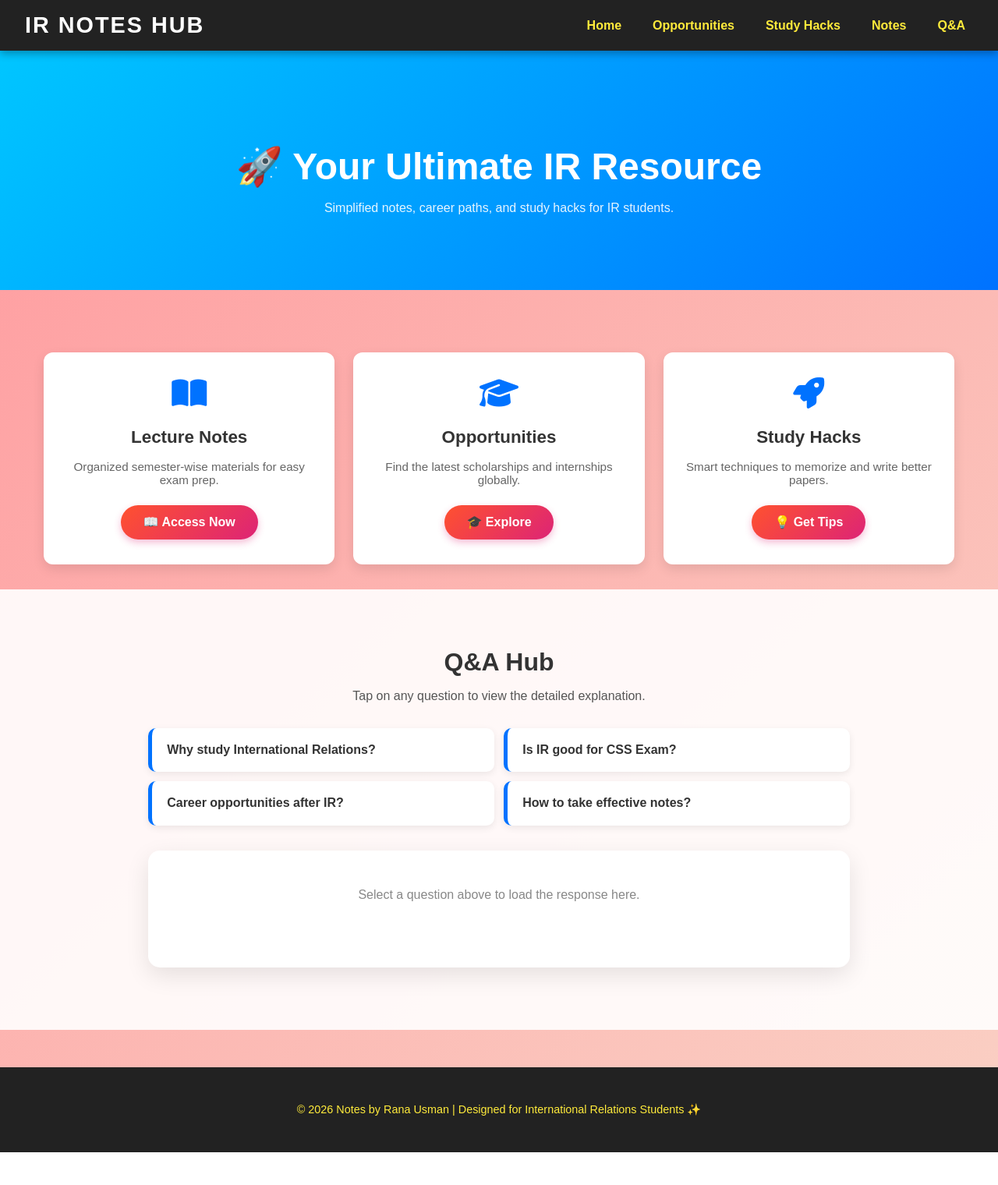
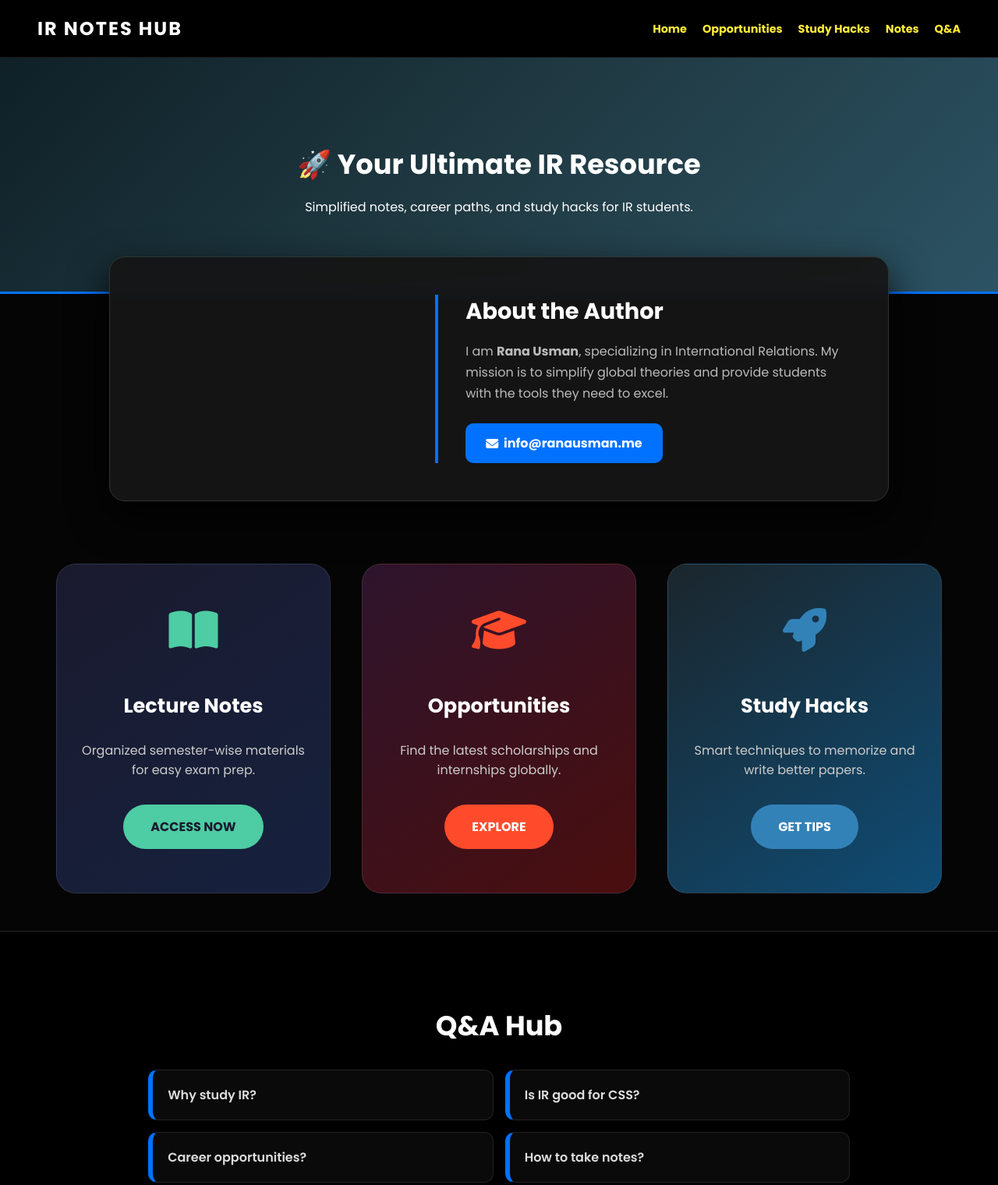
Before and after one commit to rana-ox/rana-usman, a plain HTML site: page index.html in a window 1280 px wide. Shown: the top 1520 px of the page at 78% size. Before the commit the page ends 1478 px from the top, so only its background shows below. Drawn offline with Linux system fonts and the light colour scheme.

Commit message:
Update index.html

```diff
--- a/index.html
+++ b/index.html
@@ -5,7 +5,7 @@
   <title>IR Notes Hub</title>
   <meta name="viewport" content="width=device-width, initial-scale=1.0" />
 
-   <link rel="icon" href="/assets/img/icon.ico" type="image/x-icon">
+  <link rel="icon" href="/assets/img/icon.ico" type="image/x-icon">
   <link rel="shortcut icon" href="/assests/img/icon.ico" type="image/x-icon">
 
   <meta name="description" content="Get the best study hacks, time management tips, and exclusive student benefits like the GitHub Student Developer Pack for Federal Urdu University students.">
@@ -32,65 +32,114 @@
   }
   </script>
 
-  <script async src="https://pagead2.googlesyndication.com/pagead/js/adsbygoogle.js?client=ca-pub-1914900211366391" crossorigin="anonymous"></script>
+  <script src="https://platform.linkedin.com/badges/js/profile.js" async defer type="text/javascript"></script>
+  <link rel="stylesheet" href="https://cdnjs.cloudflare.com/ajax/libs/font-awesome/6.5.0/css/all.min.css">
+  <link href="https://fonts.googleapis.com/css2?family=Poppins:wght@300;400;600;700&display=swap" rel="stylesheet">
 
-  <link rel="stylesheet" href="https://cdnjs.cloudflare.com/ajax/libs/font-awesome/6.5.0/css/all.min.css">
   <style>
-    /* Global Resets */
     * { box-sizing: border-box; }
-    body { font-family: 'Poppins', sans-serif; margin: 0; padding: 0; background: linear-gradient(135deg, #ff9a9e, #fad0c4); color: #333; min-height: 100vh; display: flex; flex-direction: column; scroll-behavior: smooth; overflow-x: hidden; }
+    body { font-family: 'Poppins', sans-serif; margin: 0; padding: 0; background: #050505; color: #e0e0e0; min-height: 100vh; scroll-behavior: smooth; overflow-x: hidden; }
 
-    /* Responsive Navigation */
-    nav { background: #222; color: #fff; display: flex; flex-direction: column; align-items: center; padding: 1rem; box-shadow: 0 4px 10px rgba(0,0,0,.3); position: sticky; top: 0; z-index: 1000; }
-    nav h1 { margin: 0 0 10px 0; font-size: 1.4rem; letter-spacing: 2px; text-transform: uppercase; text-align: center; }
-    nav ul { list-style: none; display: flex; flex-wrap: wrap; justify-content: center; margin: 0; padding: 0; gap: 8px; }
-    nav ul li a { color: #ffeb3b; text-decoration: none; font-weight: 700; transition: color .3s; font-size: 0.85rem; padding: 5px 10px; border-radius: 4px; }
-    nav ul li a:hover { background: rgba(255,255,255,0.1); color: #00e5ff; }
+    /* Navigation */
+    nav { background: #000; color: #fff; display: flex; flex-direction: column; align-items: center; padding: 1.5rem; border-bottom: 1px solid #1a1a1a; }
+    nav h1 { font-size: 1.5rem; letter-spacing: 2px; text-transform: uppercase; margin: 0; }
+    nav ul { list-style: none; display: flex; flex-wrap: wrap; justify-content: center; margin: 15px 0 0; padding: 0; gap: 20px; }
+    nav ul li a { color: #ffeb3b; text-decoration: none; font-weight: 700; font-size: 0.9rem; transition: 0.3s; }
+    nav ul li a:hover { color: #00e5ff; text-shadow: 0 0 10px #00e5ff; }
 
     @media (min-width: 768px) {
-      nav { flex-direction: row; justify-content: space-between; padding: 1rem 2rem; }
-      nav h1 { margin: 0; font-size: 1.8rem; }
-      nav ul { gap: 20px; }
-      nav ul li a { font-size: 1rem; }
+      nav { flex-direction: row; justify-content: space-between; padding: 1.2rem 3rem; }
+      nav ul { margin: 0; }
     }
 
     /* Hero Section */
-    .hero { background: linear-gradient(135deg, #00c6ff, #0072ff); color: #fff; text-align: center; padding: 3rem 1.5rem; }
-    .hero h2 { font-size: 1.8rem; margin-bottom: 1rem; line-height: 1.2; }
-    .hero p { font-size: 1rem; opacity: 0.9; }
+    .hero { background: linear-gradient(135deg, #0f2027 0%, #203a43 50%, #2c5364 100%); color: #fff; text-align: center; padding: 5rem 1.5rem; border-bottom: 3px solid #0072ff; }
+    .hero h2 { font-size: 2.2rem; margin-bottom: 10px; }
+
+    /* About Container */
+    .about-container {
+      max-width: 1000px; margin: -3rem auto 2rem; padding: 2rem;
+      background: rgba(22, 22, 22, 0.95); border-radius: 20px;
+      display: flex; flex-direction: column; align-items: center; gap: 25px;
+      box-shadow: 0 20px 50px rgba(0,0,0,0.9); border: 1px solid #333;
+      backdrop-filter: blur(10px);
+    }
+    .about-left { width: 100%; display: flex; justify-content: center; }
+    .about-right { width: 100%; text-align: center; }
+    .about-right h3 { color: #fff; font-size: 1.8rem; margin: 0 0 15px 0; }
+    .about-right p { color: #bbb; line-height: 1.7; margin-bottom: 25px; }
+
+    .email-box {
+      display: inline-flex; align-items: center; background: #0072ff; color: #fff;
+      padding: 12px 25px; border-radius: 10px; text-decoration: none; font-weight: 700;
+      transition: 0.4s; border: 1px solid transparent;
+    }
+    .email-box:hover { background: #0056b3; box-shadow: 0 0 25px #0072ff; transform: translateY(-3px); border-color: #00e5ff; }
 
     @media (min-width: 768px) {
-      .hero { padding: 5rem 2rem; }
-      .hero h2 { font-size: 3rem; }
+      .about-container { flex-direction: row; text-align: left; padding: 3rem; gap: 40px; }
+      .about-left { flex: 1; }
+      .about-right { flex: 1.5; border-left: 4px solid #0072ff; padding-left: 35px; text-align: left; }
     }
 
-    /* Ad Space Styling */
-    .ad-container { width: 100%; text-align: center; margin: 1.5rem 0; padding: 0 1rem; overflow: hidden; }
+    /* Cards Layout */
+    .cards { display: grid; grid-template-columns: 1fr; padding: 2rem 1.5rem; gap: 2rem; max-width: 1200px; margin: 0 auto; perspective: 1000px; }
+    @media (min-width: 768px) { .cards { grid-template-columns: repeat(3, 1fr); gap: 2.5rem; padding: 3rem 2rem; } }
 
-    /* Cards Grid */
-    .cards { display: grid; grid-template-columns: repeat(auto-fit, minmax(280px, 1fr)); padding: 2rem 1rem; gap: 1.5rem; max-width: 1200px; margin: 0 auto; width: 100%; }
-    .card { background: #fff; padding: 2rem 1.5rem; border-radius: 12px; box-shadow: 0 6px 15px rgba(0,0,0,0.1); text-align: center; transition: transform 0.3s; }
-    .card i { font-size: 2.5rem; color: #0072ff; margin-bottom: 1rem; }
-    .card h3 { margin: 0.5rem 0; font-size: 1.4rem; }
-    .card p { font-size: 0.95rem; color: #666; margin-bottom: 1.5rem; }
+    /* Card Styling with Tilt Support for Both Mobile & Desktop */
+    .card {
+      padding: 3.5rem 2rem; border-radius: 25px; text-align: center;
+      transition: transform 0.5s cubic-bezier(0.2, 0.8, 0.2, 1), box-shadow 0.5s ease;
+      border: 1px solid rgba(255,255,255,0.1); transform-style: preserve-3d;
+      position: relative; overflow: hidden;
+    }
 
-    .button { display: inline-block; background: linear-gradient(135deg, #ff512f, #dd2476); color: #fff; padding: 0.8rem 1.8rem; border-radius: 30px; text-decoration: none; font-weight: 700; transition: 0.3s; box-shadow: 0 4px 10px rgba(221, 36, 118, 0.3); }
-    .button:hover { transform: scale(1.05); filter: brightness(1.1); }
+    .card-notes { background: linear-gradient(145deg, #1a1a2e, #16213e); }
+    .card-opps { background: linear-gradient(145deg, #2d142c, #4a0e0e); }
+    .card-hacks { background: linear-gradient(145deg, #1b262c, #0f4c75); }
+
+    /* Hover Effects (Tilt & Border Glow) */
+    .card:hover { transform: translateY(-10px) rotateX(10deg) rotateY(-5deg); z-index: 10; }
+    .card-notes:hover { border-color: #4ecca3; box-shadow: 0 20px 40px rgba(78, 204, 163, 0.4); }
+    .card-opps:hover { border-color: #ff4b2b; box-shadow: 0 20px 40px rgba(255, 75, 43, 0.4); }
+    .card-hacks:hover { border-color: #3282b8; box-shadow: 0 20px 40px rgba(50, 130, 184, 0.4); }
+
+    .card i { font-size: 3.5rem; margin-bottom: 1.5rem; transform: translateZ(50px); transition: 0.3s; }
+    .card-notes i { color: #4ecca3; }
+    .card-opps i { color: #ff4b2b; }
+    .card-hacks i { color: #3282b8; }
+
+    /* Glowing Buttons */
+    .button { display: inline-block; padding: 1rem 2.2rem; border-radius: 50px; text-decoration: none; font-weight: 800; text-transform: uppercase; transition: 0.4s; transform: translateZ(40px); }
+
+    .btn-notes { background: #4ecca3; color: #1a1a2e; }
+    .btn-notes:hover { box-shadow: 0 0 25px #4ecca3, 0 0 50px rgba(78, 204, 163, 0.4); transform: translateZ(60px) scale(1.05); }
+
+    .btn-opps { background: #ff4b2b; color: #fff; }
+    .btn-opps:hover { box-shadow: 0 0 25px #ff4b2b, 0 0 50px rgba(255, 75, 43, 0.4); transform: translateZ(60px) scale(1.05); }
+
+    .btn-hacks { background: #3282b8; color: #fff; }
+    .btn-hacks:hover { box-shadow: 0 0 25px #3282b8, 0 0 50px rgba(50, 130, 184, 0.4); transform: translateZ(60px) scale(1.05); }
+
+    .card h3 { color: #fff; font-size: 1.6rem; transform: translateZ(40px); }
+    .card p { color: #ccc; margin-bottom: 2rem; transform: translateZ(30px); }
 
     /* Q&A Section */
-    .qa { padding: 3rem 1rem; background: rgba(255, 255, 255, 0.9); width: 100%; }
-    .qa h2 { text-align: center; font-size: 2rem; margin-bottom: 1rem; }
-    .qa-intro { text-align: center; margin-bottom: 2rem; color: #555; }
+    .qa { padding: 4rem 1.5rem; background: #000; border-top: 1px solid #222; }
+    .qa h2 { text-align: center; color: #fff; font-size: 2.2rem; margin-bottom: 30px; }
+    .qa-list { display: grid; grid-template-columns: 1fr; gap: 15px; max-width: 900px; margin: 0 auto; }
+    @media (min-width: 768px) { .qa-list { grid-template-columns: repeat(2, 1fr); } }
 
-    .qa-list { display: grid; grid-template-columns: 1fr; gap: 12px; max-width: 900px; margin: 0 auto; }
-    @media (min-width: 600px) { .qa-list { grid-template-columns: repeat(2, 1fr); } }
+    .qa-item {
+      background: #0a0a0a; border: 1px solid #222; border-radius: 12px; padding: 1.2rem;
+      text-decoration: none; color: #ddd; font-weight: 600; display: block;
+      border-left: 6px solid #0072ff; transition: 0.3s;
+    }
+    .qa-item:hover { background: #111; transform: translateX(10px); color: #00e5ff; border-color: #0072ff; }
 
-    .qa-item { background: #fff; border-radius: 10px; padding: 1.2rem; text-decoration: none; color: #333; box-shadow: 0 3px 10px rgba(0,0,0,0.08); font-weight: 600; border-left: 5px solid #0072ff; transition: 0.2s; }
-    .qa-item:hover { background: #f0f7ff; transform: translateX(5px); }
+    .qa-viewer { margin: 2rem auto 0; max-width: 900px; background: rgba(15, 15, 15, 0.9); border-radius: 15px; padding: 2rem; min-height: 150px; border: 1px solid #333; }
 
-    .qa-viewer { margin: 2rem auto; max-width: 900px; background: #fff; border-radius: 15px; box-shadow: 0 10px 30px rgba(0,0,0,0.1); padding: 2rem; min-height: 150px; }
-
-    footer { background: #222; color: #ffeb3b; text-align: center; padding: 2rem 1rem; font-size: 0.9rem; }
+    footer { background: #000; color: #ffeb3b; text-align: center; padding: 3rem 1.5rem; border-top: 1px solid #1a1a1a; }
   </style>
 </head>
 <body>
@@ -111,97 +160,75 @@
     <p>Simplified notes, career paths, and study hacks for IR students.</p>
   </header>
 
-  <div class="ad-container">
-    <ins class="adsbygoogle"
-         style="display:block"
-         data-ad-client="ca-pub-1914900211366391"
-         data-ad-slot="YOUR_AD_SLOT_HERE"
-         data-ad-format="auto"
-         data-full-width-responsive="true"></ins>
-    <script> (adsbygoogle = window.adsbygoogle || []).push({}); </script>
-  </div>
+  <section class="about-container">
+    <div class="about-left">
+      <div class="badge-base LI-profile-badge" data-locale="en_US" data-size="medium" data-theme="dark" data-type="VERTICAL" data-vanity="rana-usman-45ba503a4" data-version="v1">
+        <a class="badge-base__link LI-simple-link" href="https://pk.linkedin.com/in/rana-usman-45ba503a4?trk=profile-badge"></a>
+      </div>
+    </div>
+    <div class="about-right">
+      <h3>About the Author</h3>
+      <p>I am <b>Rana Usman</b>, specializing in International Relations. My mission is to simplify global theories and provide students with the tools they need to excel.</p>
+      <a href="mailto:info@ranausman.me" class="email-box">
+        <i class="fa-solid fa-envelope"></i>&nbsp; info@ranausman.me
+      </a>
+    </div>
+  </section>
 
   <section class="cards">
-    <div class="card">
+    <div class="card card-notes">
       <i class="fa-solid fa-book-open"></i>
       <h3>Lecture Notes</h3>
       <p>Organized semester-wise materials for easy exam prep.</p>
-      <a href="https://notes.ranausman.me" class="button">📖 Access Now</a>
+      <a href="https://notes.ranausman.me" class="button btn-notes">Access Now</a>
     </div>
-    <div class="card">
+    <div class="card card-opps">
       <i class="fa-solid fa-graduation-cap"></i>
       <h3>Opportunities</h3>
       <p>Find the latest scholarships and internships globally.</p>
-      <a href="opportunities.html" class="button">🎓 Explore</a>
+      <a href="opportunities.html" class="button btn-opps">Explore</a>
     </div>
-    <div class="card">
+    <div class="card card-hacks">
       <i class="fa-solid fa-rocket"></i>
       <h3>Study Hacks</h3>
       <p>Smart techniques to memorize and write better papers.</p>
-      <a href="hacks.html" class="button">💡 Get Tips</a>
+      <a href="hacks.html" class="button btn-hacks">Get Tips</a>
     </div>
   </section>
 
   <section id="qa" class="qa">
     <h2>Q&amp;A Hub</h2>
-    <p class="qa-intro">Tap on any question to view the detailed explanation.</p>
-
     <div class="qa-list">
-      <a href="#" class="qa-item" data-slug="why-study-ir.html">Why study International Relations?</a>
-      <a href="#" class="qa-item" data-slug="is-ir-good-for-css.html">Is IR good for CSS Exam?</a>
-      <a href="#" class="qa-item" data-slug="ir-career-opportunities.html">Career opportunities after IR?</a>
-      <a href="#" class="qa-item" data-slug="how-to-take-effective-ir-notes.html">How to take effective notes?</a>
+      <a href="#" class="qa-item" data-slug="why-study-ir.html">Why study IR?</a>
+      <a href="#" class="qa-item" data-slug="is-ir-good-for-css.html">Is IR good for CSS?</a>
+      <a href="#" class="qa-item" data-slug="ir-career-opportunities.html">Career opportunities?</a>
+      <a href="#" class="qa-item" data-slug="how-to-take-effective-ir-notes.html">How to take notes?</a>
     </div>
-
-    <div id="qa-viewer" class="qa-viewer" aria-live="polite">
-      <p style="text-align:center; color: #888;">Select a question above to load the response here.</p>
+    <div id="qa-viewer" class="qa-viewer">
+      <p style="text-align:center; color: #666;">Select a question above to see the answer.</p>
     </div>
   </section>
 
-  <div class="ad-container">
-    <ins class="adsbygoogle"
-         style="display:block"
-         data-ad-client="ca-pub-1914900211366391"
-         data-ad-slot="YOUR_AD_SLOT_HERE"
-         data-ad-format="auto"
-         data-full-width-responsive="true"></ins>
-    <script> (adsbygoogle = window.adsbygoogle || []).push({}); </script>
-  </div>
-
   <footer>
-    <p>&copy; 2026 Notes by Rana Usman | Designed for International Relations Students ✨</p>
+    <p>&copy; 2026 Notes by Rana Usman | Designed for IR Students ✨</p>
   </footer>
 
   <script>
     (function () {
       const list = document.querySelector('.qa-list');
       const viewer = document.getElementById('qa-viewer');
-
       list.addEventListener('click', async function (e) {
         const link = e.target.closest('a.qa-item');
         if (!link) return;
         e.preventDefault();
-
         const slug = link.getAttribute('data-slug');
-        viewer.innerHTML = '<div style="text-align:center; padding: 20px;"><i class="fa-solid fa-circle-notch fa-spin" style="font-size:2rem; color:#0072ff;"></i><p>Fetching Answer...</p></div>';
-
+        viewer.innerHTML = '<div style="text-align:center;"><i class="fa-solid fa-circle-notch fa-spin" style="font-size:2rem; color:#0072ff;"></i><p>Loading...</p></div>';
         try {
           const res = await fetch(`/questions/${slug}`);
           if (!res.ok) throw new Error();
           viewer.innerHTML = await res.text();
-
-          const offset = 100;
-          const bodyRect = document.body.getBoundingClientRect().top;
-          const elementRect = viewer.getBoundingClientRect().top;
-          const elementPosition = elementRect - bodyRect;
-          const offsetPosition = elementPosition - offset;
-
-          window.scrollTo({
-            top: offsetPosition,
-            behavior: 'smooth'
-          });
         } catch (err) {
-          viewer.innerHTML = '<p style="color:#d32f2f; text-align:center; font-weight:bold;">⚠️ Error: The answer file could not be found. Please check your /questions/ folder.</p>';
+          viewer.innerHTML = '<p style="color:#ff4b2b; text-align:center;">Answer not found.</p>';
         }
       });
     })();
```
